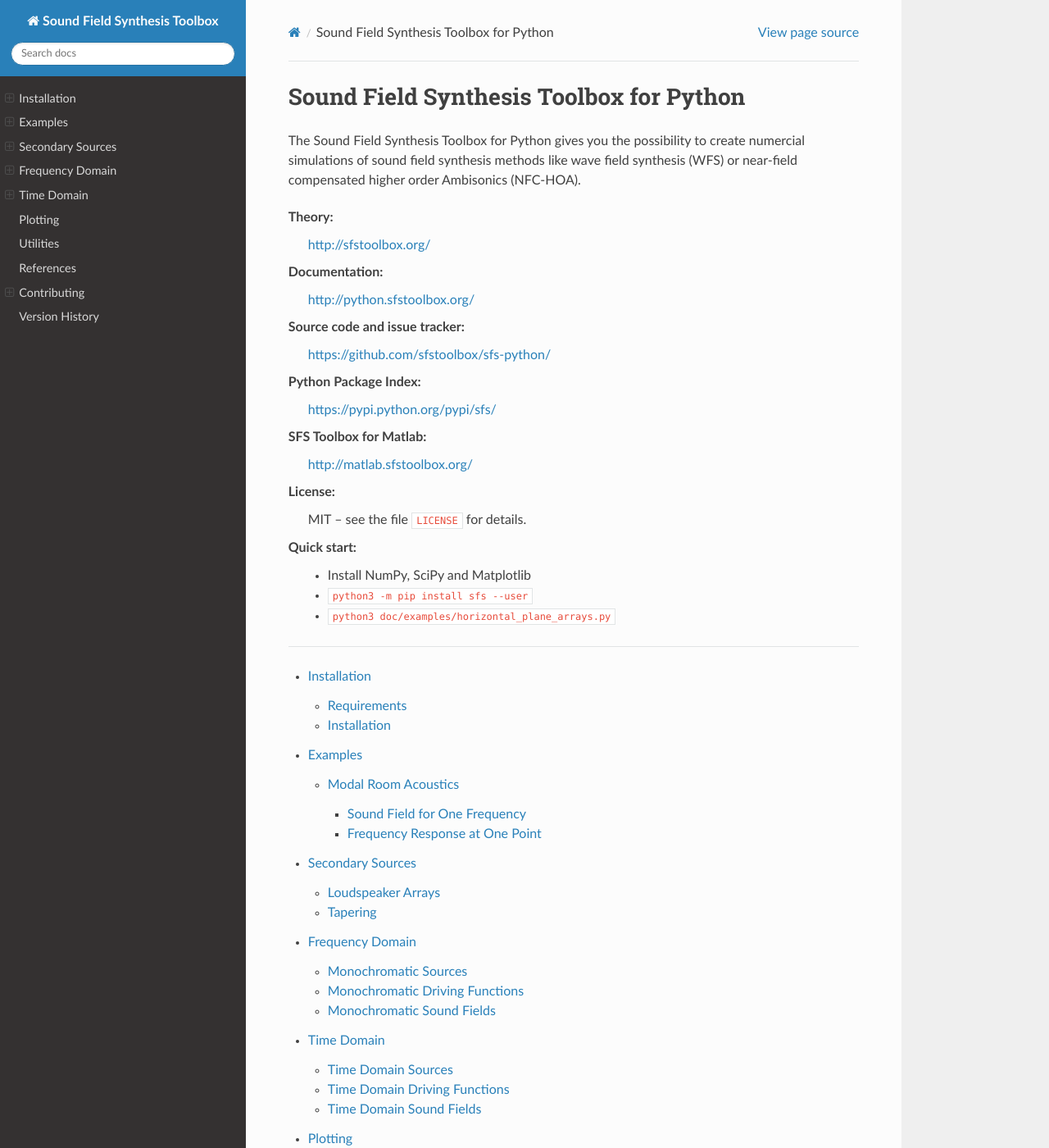
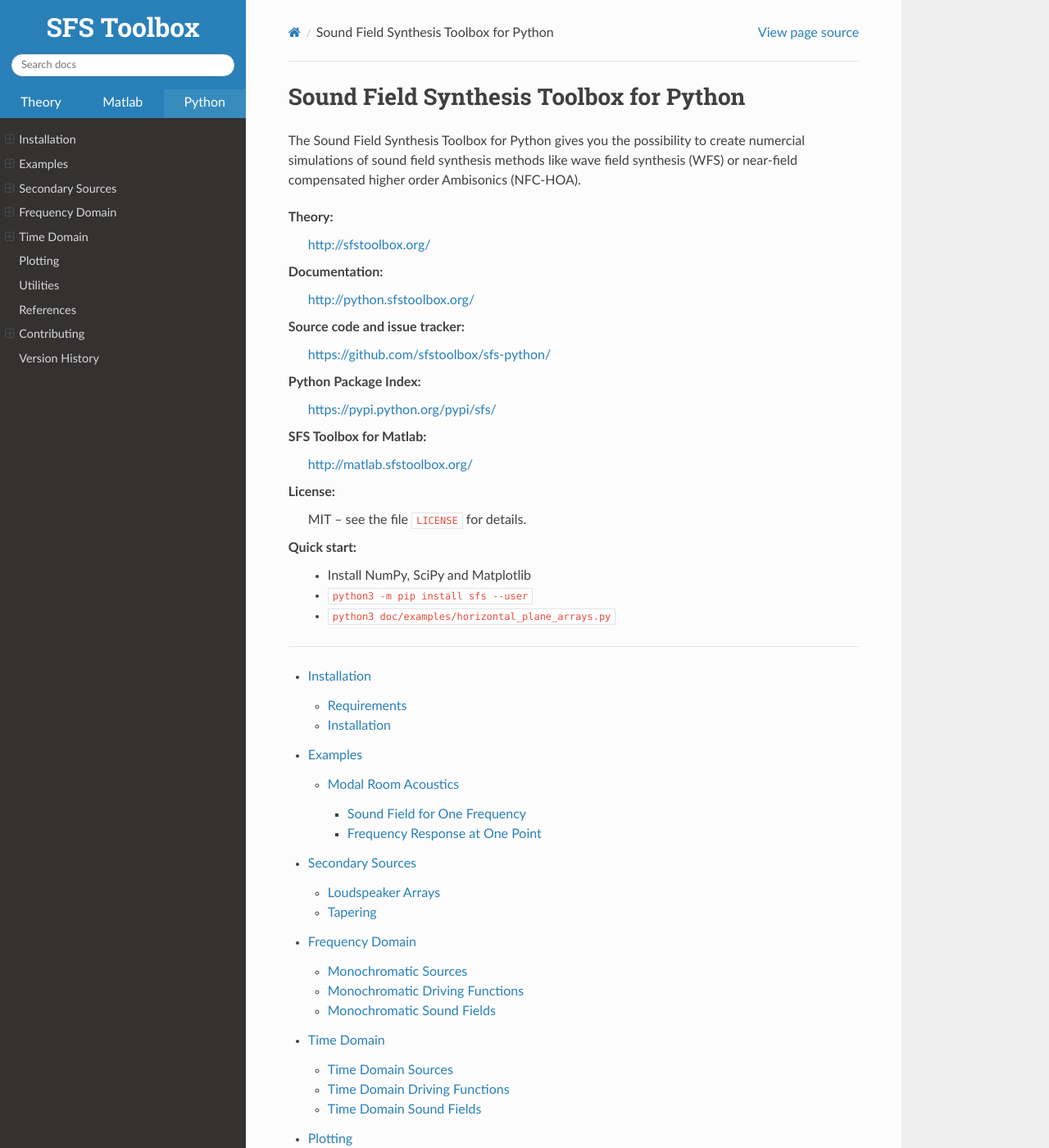
Before and after one commit to sfstoolbox/sfs-python, a Sphinx documentation site: the page built from doc/index.rst, in a window 1280 px wide and 1400 px high. Shown: the whole window at 82% size. Built offline with Sphinx 7.4.7 and the Read the Docs theme 2.0.0, drawn with Linux system fonts in a browser that asks for light colours.

Commit message:
DOC: add link to theory and matlab to sidebar

```diff
--- /dev/null
+++ b/doc/_static/css/title.css
@@ -0,0 +1,33 @@
+.wy-side-nav-search>a, .wy-side-nav-search .wy-dropdown>a {
+    font-family: "Roboto Slab","ff-tisa-web-pro","Georgia",Arial,sans-serif;
+    font-size: 200%;
+    margin-top: .222em;
+    margin-bottom: .202em;
+}
+.wy-side-nav-search {
+    padding: 0;
+}
+form#rtd-search-form {
+    margin-left: .809em;
+    margin-right: .809em;
+}
+.rtd-nav a {
+    float: left;
+    display: block;
+    width: 33.3%;
+    height: 100%;
+    padding-top: 7px;
+    color: white;
+}
+.rtd-nav {
+    overflow: hidden;
+    width: 100%;
+    height: 35px;
+    margin-top: 15px;
+}
+.rtd-nav a:hover {
+    background-color: #388bbd;
+}
+.rtd-nav a.active {
+    background-color: #388bbd;
+}
--- /dev/null
+++ b/doc/_template/layout.html
@@ -0,0 +1,14 @@
+{% extends "!layout.html" %}
+{% block sidebartitle %}
+
+  <a href="{{ pathto(master_doc) }}"> {{ project }}</a>
+
+  {% include "searchbox.html" %}
+
+	<div class="rtd-nav">
+		<a href="http://sfstoolbox.org/">Theory</a>
+		<a href="http://matlab.sfstoolbox.org/">Matlab</a>
+		<a class="active" href="http://python.sfstoolbox.org/">Python</a>
+	</div>
+
+{% endblock %}
--- a/doc/conf.py
+++ b/doc/conf.py
@@ -73,7 +73,7 @@
 plot_pre_code = ""
 
 # Add any paths that contain templates here, relative to this directory.
-templates_path = ['_templates']
+templates_path = ['_template']
 
 # The suffix of source filenames.
 source_suffix = '.rst'
@@ -86,7 +86,7 @@
 
 # General information about the project.
 authors = 'SFS Toolbox Developers'
-project = 'Sound Field Synthesis Toolbox'
+project = 'SFS Toolbox'
 copyright = '2017, ' + authors
 
 # The version info for the project you're documenting, acts as replacement for
@@ -146,6 +146,10 @@
 
 
 # -- Options for HTML output ----------------------------------------------
+
+def setup(app):
+    """Include custom theme files to sphinx HTML header"""
+    app.add_stylesheet('css/title.css')
 
 # The theme to use for HTML and HTML Help pages.  See the documentation for
 # a list of builtin themes.
```
